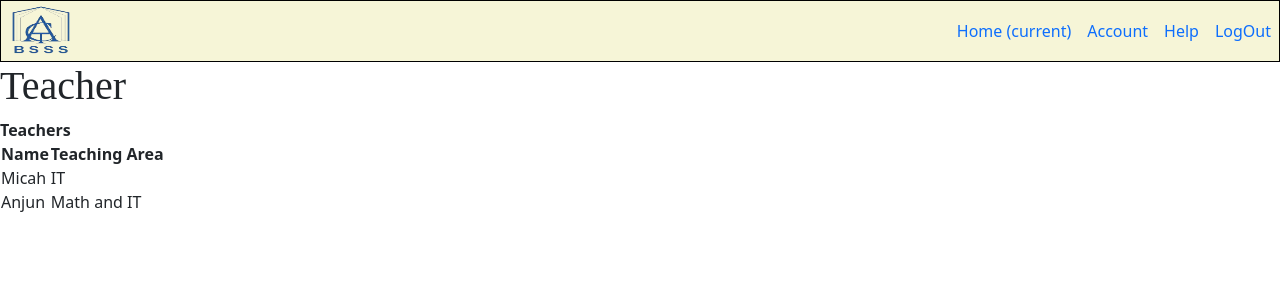
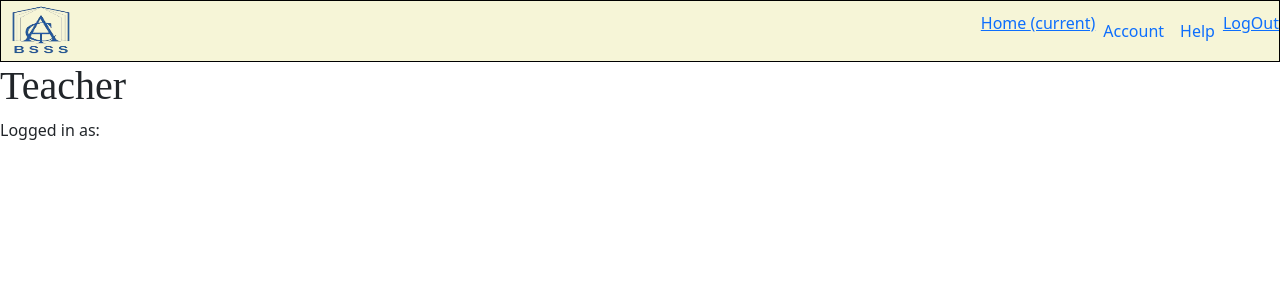
Before and after one commit to DylanNguyen1210/InClassDjangoLine6_NavBar, a Django app: page / in a window 1280 px wide. Shown: the top 300 px of the page. Run offline with Django 3.2, Linux system fonts and the light colour scheme; data comes from the database, SQL or seed files in the repository; both versions use the stored data as it was after the commit.

Commit message:
NavBar fixed

```diff
--- a/InClassDjangoLine6/InClassDjangoLine6/urls.py
+++ b/InClassDjangoLine6/InClassDjangoLine6/urls.py
@@ -31,6 +31,6 @@
     path('admin', admin.site.urls),
     path('account/', include('account.urls')),
     # Uncomment the next line to enable the admin:
-    re_path(r'^$', MyApp1.views.index, name='index'),
-    re_path(r'^home$', MyApp1.views.home, name ='home')
+    re_path(r'', MyApp1.views.index, name='index'),
+    re_path(r'home/', MyApp1.views.home, name ='home')
 ]
--- a/InClassDjangoLine6/MyApp1/templates/MyApp1/index.html
+++ b/InClassDjangoLine6/MyApp1/templates/MyApp1/index.html
@@ -19,10 +19,10 @@
     </button>
     <div class="collapse navbar-collapse" id="navbarNavAltMarkup">
         <div class="navbar-nav ms-auto">
-            <a class="nav-item nav-link active" href="#">Home <span class="sr-only">(current)</span></a>
+            <a class="{% url 'home' %}" href="#">Home <span class="sr-only">(current)</span></a>
             <a class="nav-item nav-link" href="#">Account</a>
             <a class="nav-item nav-link" href="#">Help</a>
-            <a class="nav-item nav-link" href="#">LogOut</a>
+            <a class="{% url 'logout' %}" href="#">LogOut</a>
         </div>
     </div>
 </nav>
@@ -34,26 +34,7 @@
 <html>
 
 <body>
-
-    <strong>Teachers</strong>
-
-    {% if content %}
-    <table>
-        <tr>
-            <th> Name </th>
-            <th>Teaching Area</th>
-        </tr>
-        {% for teach in content%}
-        <tr>
-            <td>{{teach.Name}}</td>
-            <td>{{teach.Area}}</td>
-        </tr>
-        {% endfor %}
-    </table>
-    {% else %}
-    <strong>No data!!</strong>
-    {% endif %}
-
+    <p>Logged in as: {{request.user.username}} </p>
 
 </body>
 </html>
--- a/InClassDjangoLine6/MyApp1/views.py
+++ b/InClassDjangoLine6/MyApp1/views.py
@@ -17,4 +17,3 @@
 def about(request):
     teach = teacher.objects.all()
     return render(request, "MyApp1/about.html")
-    return HttpResponse("This is the home page")
--- a/InClassDjangoLine6/account/urls.py
+++ b/InClassDjangoLine6/account/urls.py
@@ -3,6 +3,7 @@
 from . import views
 
 urlpatterns = [
+path('', views.home, name='home'),
 path('login/', auth_views.LoginView.as_view(template_name='registration/login.html'), name='login'),
 path('logout/', auth_views.LogoutView.as_view(next_page='login'), name='logout'),
 path('dashboard/', views.dashboard_view, name='dashboard'),
--- a/InClassDjangoLine6/account/views.py
+++ b/InClassDjangoLine6/account/views.py
@@ -4,3 +4,6 @@
 @login_required
 def dashboard_view(request):
     return render(request, 'dashboard.html')
+
+def home(request):
+    return render(request, 'home.html')
```
Also changed, not shown: InClassDjangoLine6/MyApp1/templates/MyApp1/home.html (+19 -1 lines), InClassDjangoLine6/db.sqlite3.
